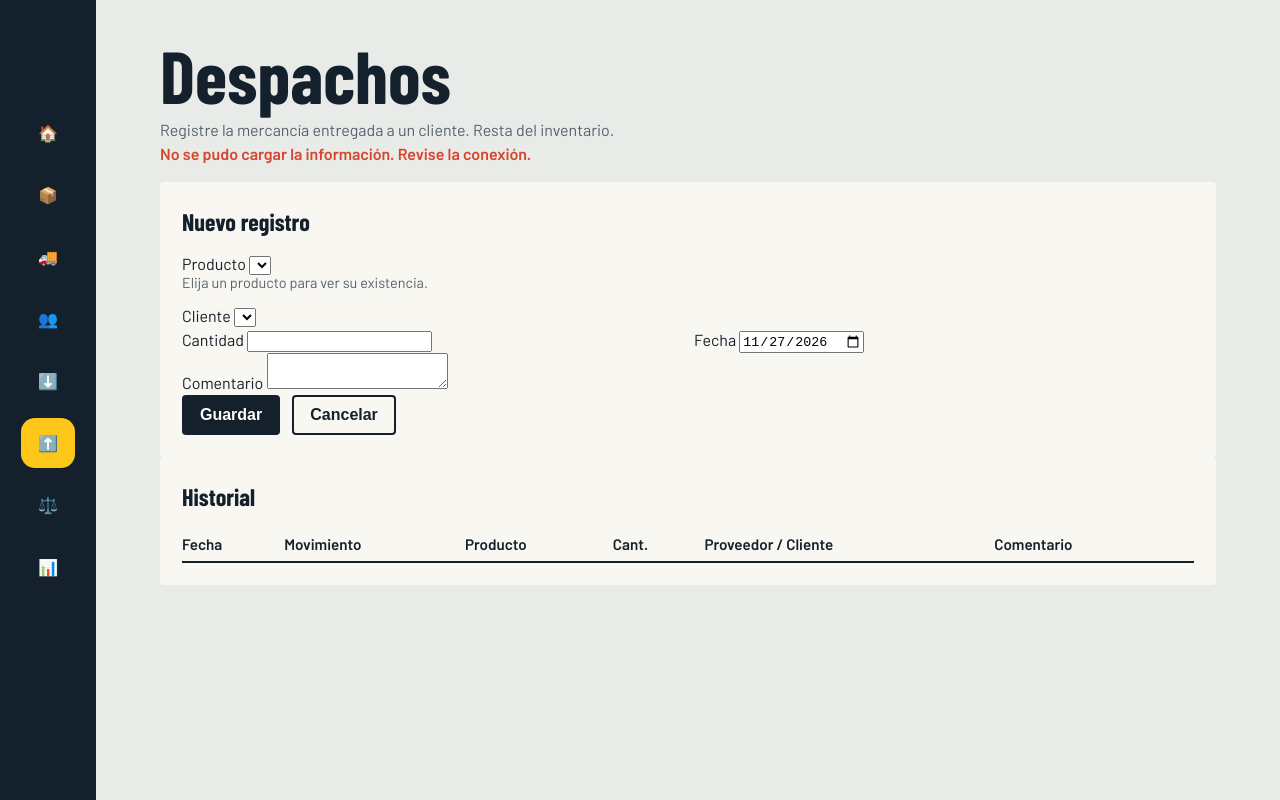
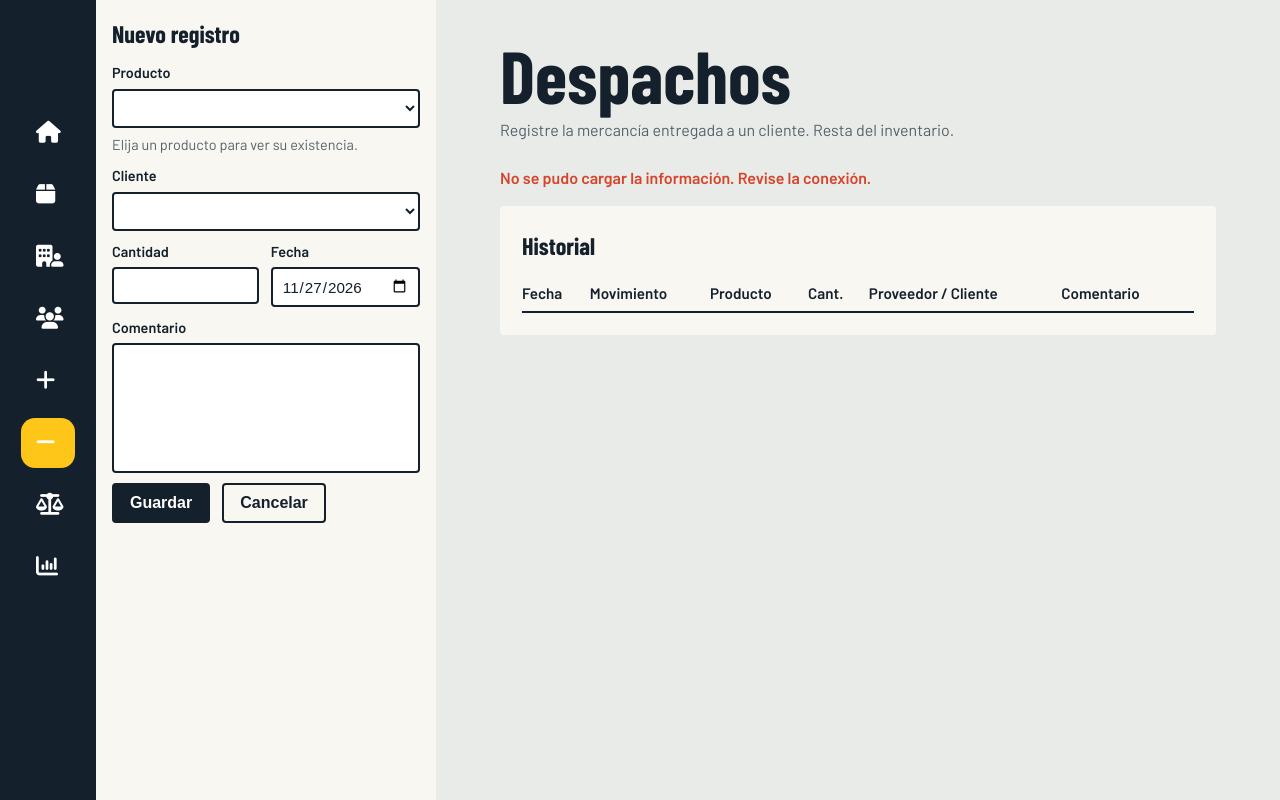
Before and after one commit to vberrocal09-beep/Semestral, a plain HTML site: page paginas/despachos.html in a window 1280 px wide. Drawn offline with nearby package versions, Linux system fonts and the light colour scheme; no server answers.

Commit message:
cambios en la estructura e iconos de nav

```diff
--- a/paginas/despachos.html
+++ b/paginas/despachos.html
@@ -4,59 +4,106 @@
   <meta charset="UTF-8">
   <meta name="viewport" content="width=device-width, initial-scale=1">
   <title>Despachos | Distribuciones Logística, S.A.</title>
+
   <link href="https://fonts.googleapis.com/css2?family=Barlow:wght@400;600&family=Barlow+Condensed:wght@600;700&display=swap" rel="stylesheet">
+  <link rel="stylesheet" href="https://cdnjs.cloudflare.com/ajax/libs/font-awesome/6.7.2/css/all.min.css">
   <link rel="stylesheet" href="../css/estilos.css">
 </head>
 <body data-tipo="SALIDA">
-  <!-- MENU (la clase "activa" marca la pagina actual) -->
+
   <nav class="menu" aria-label="Módulos">
-    <a href="../index.html">🏠<span>Inicio</span></a>
-    <a href="productos.html">📦<span>Productos</span></a>
-    <a href="proveedores.html">🚚<span>Proveedores</span></a>
-    <a href="clientes.html">👥<span>Clientes</span></a>
-    <a href="entradas.html">⬇️<span>Entradas</span></a>
-    <a href="despachos.html" class="activa">⬆️<span>Despachos</span></a>
-    <a href="ajustes.html">⚖️<span>Ajustes</span></a>
-    <a href="reportes.html">📊<span>Reportes</span></a>
+    <a href="../index.html" aria-label="Inicio"><i class="fa-solid fa-house"></i><span>Inicio</span></a>
+    <a href="productos.html" aria-label="Productos"><i class="fa-solid fa-box"></i><span>Productos</span></a>
+    <a href="proveedores.html" aria-label="Proveedores"><i class="fa-solid fa-building-user"></i><span>Proveedores</span></a>
+    <a href="clientes.html" aria-label="Clientes"><i class="fa-solid fa-users"></i><span>Clientes</span></a>
+    <a href="entradas.html" aria-label="Entradas"><i class="fa-solid fa-plus"></i><span>Entradas</span></a>
+    <a href="despachos.html" class="activa" aria-label="Despachos" aria-current="page"><i class="fa-solid fa-minus"></i><span>Despachos</span></a>
+    <a href="ajustes.html" aria-label="Ajustes"><i class="fa-solid fa-scale-balanced"></i><span>Ajustes</span></a>
+    <a href="reportes.html" aria-label="Reportes"><i class="fa-solid fa-chart-column"></i><span>Reportes</span></a>
   </nav>
 
-  <main>
-    <header><h1>Despachos</h1><p>Registre la mercancía entregada a un cliente. Resta del inventario.</p></header>
-    <p id="mensaje" class="mensaje" role="status"></p>
+  <main class="pagina-movimiento">
+    <section class="crud">
+      <form id="formulario" class="panel formulario">
+        <h2 id="titulo-form">Nuevo registro</h2>
 
-    <section class="crud">
-      <!-- FORMULARIO: los grupos con "hidden" los muestra u oculta movimientos.js segun la pantalla -->
-      <form id="formulario" class="panel">
-        <h2 id="titulo-form">Nuevo registro</h2>
-        <label>Producto <select id="codigo" required></select></label>
+        <label>Producto
+          <select id="codigo" required></select>
+        </label>
+
         <p id="existencia" class="existencia"></p>
-        <div id="grupo-proveedor"><label>Proveedor <select id="id_proveedor"></select></label></div>
-        <div id="grupo-cliente"><label>Cliente <select id="id_cliente"></select></label></div>
-        <div id="grupo-signo"><label>Tipo de ajuste
-          <select id="signo"><option value="+">Positivo (suma al inventario)</option><option value="-">Negativo (resta del inventario)</option></select></label></div>
+
+        <div id="grupo-proveedor">
+          <label>Proveedor
+            <select id="id_proveedor"></select>
+          </label>
+        </div>
+
+        <div id="grupo-cliente">
+          <label>Cliente
+            <select id="id_cliente"></select>
+          </label>
+        </div>
+
+        <div id="grupo-signo">
+          <label>Tipo de ajuste
+            <select id="signo">
+              <option value="+">Positivo (suma al inventario)</option>
+              <option value="-">Negativo (resta del inventario)</option>
+            </select>
+          </label>
+        </div>
+
         <div class="fila">
-          <label>Cantidad <input id="cantidad" type="number" min="1" step="1" required></label>
-          <label>Fecha <input id="fecha" type="date" required></label>
+          <label>Cantidad
+            <input id="cantidad" type="number" min="1" step="1" required>
+          </label>
+          <label>Fecha
+            <input id="fecha" type="date" required>
+          </label>
         </div>
-        <label>Comentario <textarea id="comentario" rows="2" maxlength="255"></textarea></label>
+
+        <label>Comentario
+          <textarea id="comentario" rows="2" maxlength="255"></textarea>
+        </label>
+
         <div class="fila">
           <button type="submit" class="principal-btn">Guardar</button>
-          <button type="button" id="cancelar">Cancelar</button>
+          <button type="button" id="cancelar" class="cancelar">Cancelar</button>
         </div>
       </form>
 
-      <!-- TABLA -->
+      <section class="lista-movimientos">
+        <header>
+          <h1>Despachos</h1>
+          <p>Registre la mercancía entregada a un cliente. Resta del inventario.</p>
+        </header>
+
+        <p id="mensaje" class="mensaje" role="status"></p>
+
         <div class="panel">
           <h2>Historial</h2>
           <div class="tabla-scroll">
             <table>
-            <thead><tr><th>Fecha</th><th>Movimiento</th><th>Producto</th><th>Cant.</th><th>Proveedor / Cliente</th><th>Comentario</th><th></th></tr></thead>
+              <thead>
+                <tr>
+                  <th>Fecha</th>
+                  <th>Movimiento</th>
+                  <th>Producto</th>
+                  <th>Cant.</th>
+                  <th>Proveedor / Cliente</th>
+                  <th>Comentario</th>
+                  <th></th>
+                </tr>
+              </thead>
               <tbody id="tabla"></tbody>
             </table>
           </div>
         </div>
       </section>
+    </section>
   </main>
+
   <script src="../js/movimientos.js"></script>
 </body>
 </html>
```
Lines whose indentation alone changed are shown as unchanged.
